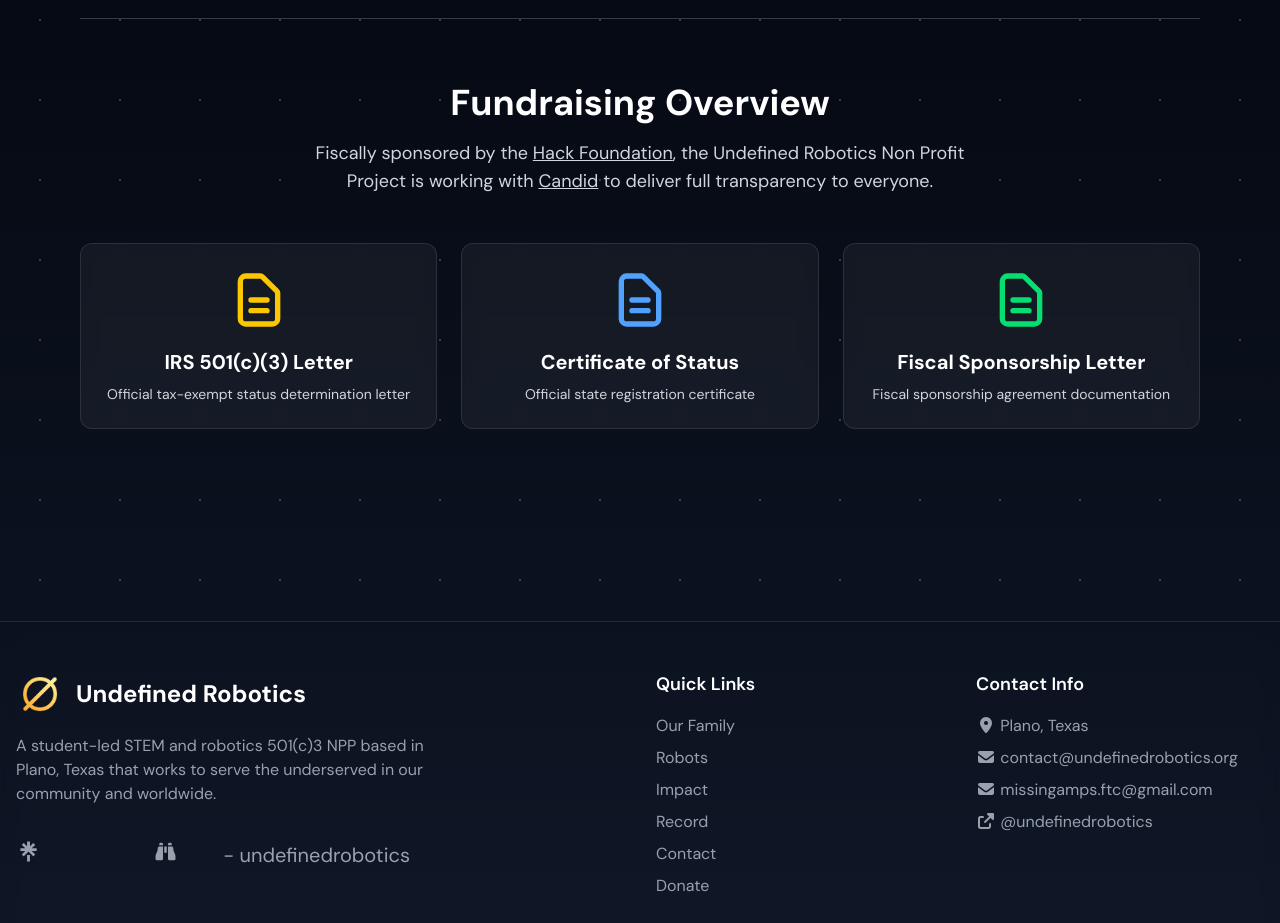
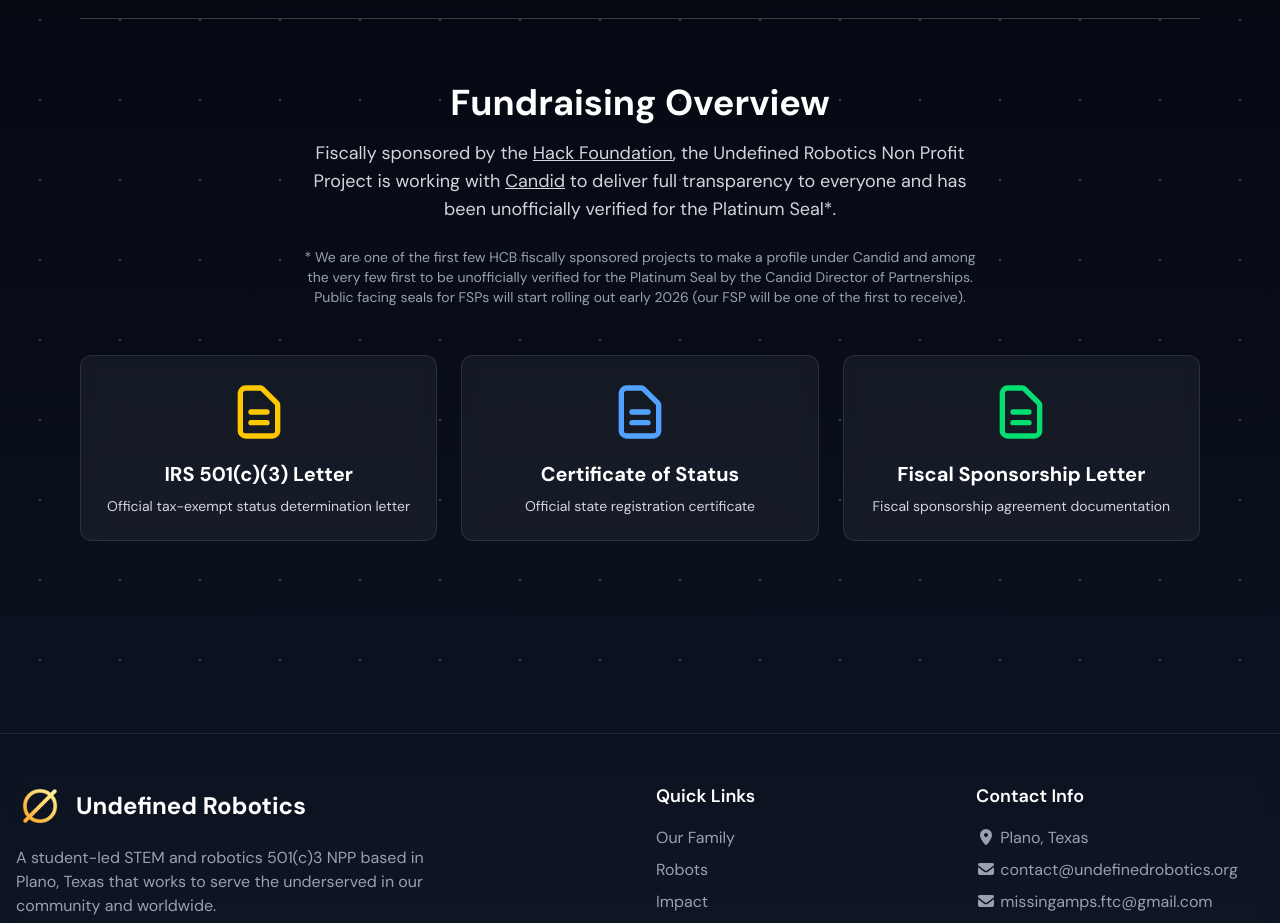
Before and after one commit to RishabhSingh08/undefinedRobotics, a SvelteKit app: page /record in a window 1280 px wide. Shown: the part 2260-3183 px from the top of the page. Built offline with nearby package versions, Linux system fonts and the light colour scheme; some icons are missing; a web font is replaced by a local one.

Commit message:
enhance fundraising overview with transparency details and verification note

```diff
--- a/src/routes/record/+page.svelte
+++ b/src/routes/record/+page.svelte
@@ -345,8 +345,11 @@
           <h2 class="text-3xl md:text-4xl font-bold text-white mb-4">
             Fundraising Overview
           </h2>
-          <p class="text-lg text-gray-300 max-w-2xl mx-auto">
-            Fiscally sponsored by the <a href="https://the.hackfoundation.org/" target="_blank" rel="noopener noreferrer" class="underline hover:text-yellow-400">Hack Foundation</a>, the Undefined Robotics Non Profit Project is working with <a href="https://app.candid.org/profile/16402866/undefined-robotics" target="_blank" rel="noopener noreferrer" class="underline hover:text-yellow-400">Candid</a> to deliver full transparency to everyone.
+          <p class="text-lg text-gray-300 max-w-2xl mx-auto mb-6">
+            Fiscally sponsored by the <a href="https://the.hackfoundation.org/" target="_blank" rel="noopener noreferrer" class="underline hover:text-yellow-400">Hack Foundation</a>, the Undefined Robotics Non Profit Project is working with <a href="https://app.candid.org/profile/16402866/undefined-robotics" target="_blank" rel="noopener noreferrer" class="underline hover:text-yellow-400">Candid</a> to deliver full transparency to everyone and has been unofficially verified for the Platinum Seal*.
+          </p>
+          <p class="text-sm text-gray-400 max-w-2xl mx-auto">
+            * We are one of the first few HCB fiscally sponsored projects to make a profile under Candid and among the very few first to be unofficially verified for the Platinum Seal by the Candid Director of Partnerships. Public facing seals for FSPs will start rolling out early 2026 (our FSP will be one of the first to receive).
           </p>
         </div>
 
```
